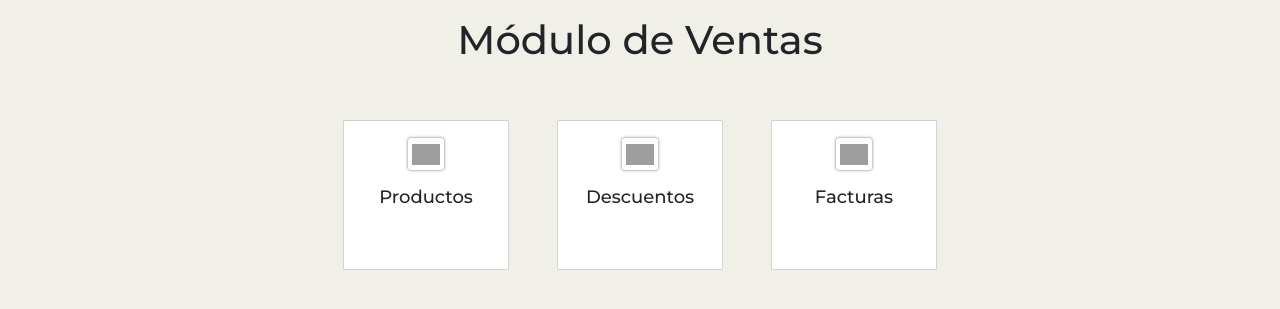
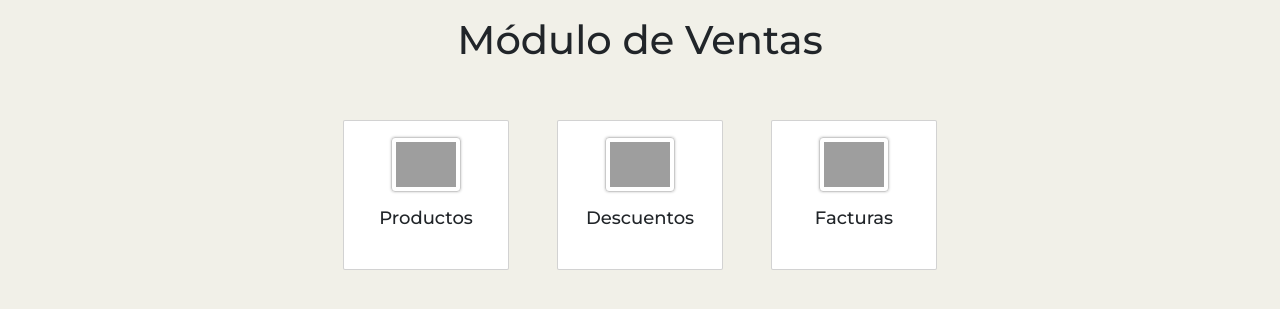
Before and after one commit to fabianWebDev/proyecto_u, a Django app: page /ventas/ in a window 1280 px wide. Shown: the part 132-441 px from the top of the page. Run offline with Django 5.2, Linux system fonts and the light colour scheme; grey boxes are pictures that could not be loaded.

Commit message:
best practices cleanup

```diff
--- a/mod_ventas/templates/mod_ventas/index.html
+++ b/mod_ventas/templates/mod_ventas/index.html
@@ -11,7 +11,6 @@ Módulo de Ventas
     <div class="d-flex flex-wrap justify-content-center py-5 gap-5">
         {% for sub_mod_path in sub_mods_paths %}
         <a class="text-decoration-none" href="{% url sub_mod_path %}">
-
             <div class="card text-center">
                 <div class="card-body">
                     <div class="card-image-container">
@@ -21,7 +20,6 @@ Módulo de Ventas
                     <h2 class="card-title">{{ sub_mod_path|capfirst }}</h2>
                 </div>
             </div>
-
         </a>
         {% endfor %}
     </div>
--- a/static/css/styles.css
+++ b/static/css/styles.css
@@ -20,7 +20,6 @@ main {
   text-align: center;
   /* font-weight: 500; */
   margin-top: 16px;
-
 }
 
 .breadcrumb{
@@ -45,7 +44,6 @@ main {
 .breadcrumb-item a{
   color: inherit;
 }
-
 
 /******** NAVBAR ********/
 .navbar {
@@ -106,7 +104,6 @@ main {
 .offcanvas-nav-icon {
   width: 28px;
 }
-
 
 /******** TOP SECTION ********/
 .top-section {
@@ -173,7 +170,7 @@ a .card:hover {
 }
 
 .card-image {
-  width: 28px;
+  width: 60px;
 }
 
 .buttons-container {
@@ -204,7 +201,6 @@ a .card:hover {
   color: #fff;
   background-color: var(--secondary-color);
 }
-
 
 /******** BOTTOM SECTION ********/
 .bottom-section {
@@ -274,7 +270,6 @@ tbody td p {
 .action-icons-container img{
   width: 28px;
 }
-
 
 /******** MODAL ********/
 .modal-header {
```
Also changed, not shown: db.sqlite3, mod_ventas/sub_mod_productos/templates/sub_mod_productos/productos.html (indentation only). Lines whose indentation alone changed are shown as unchanged.
